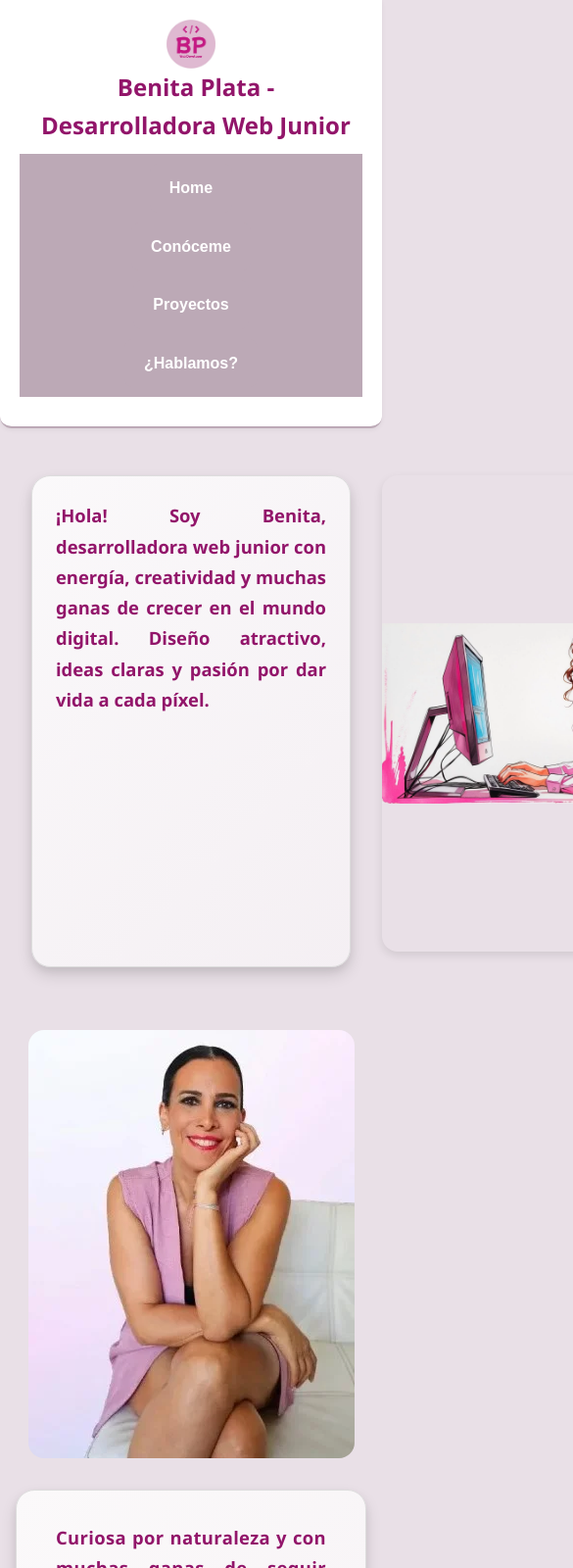
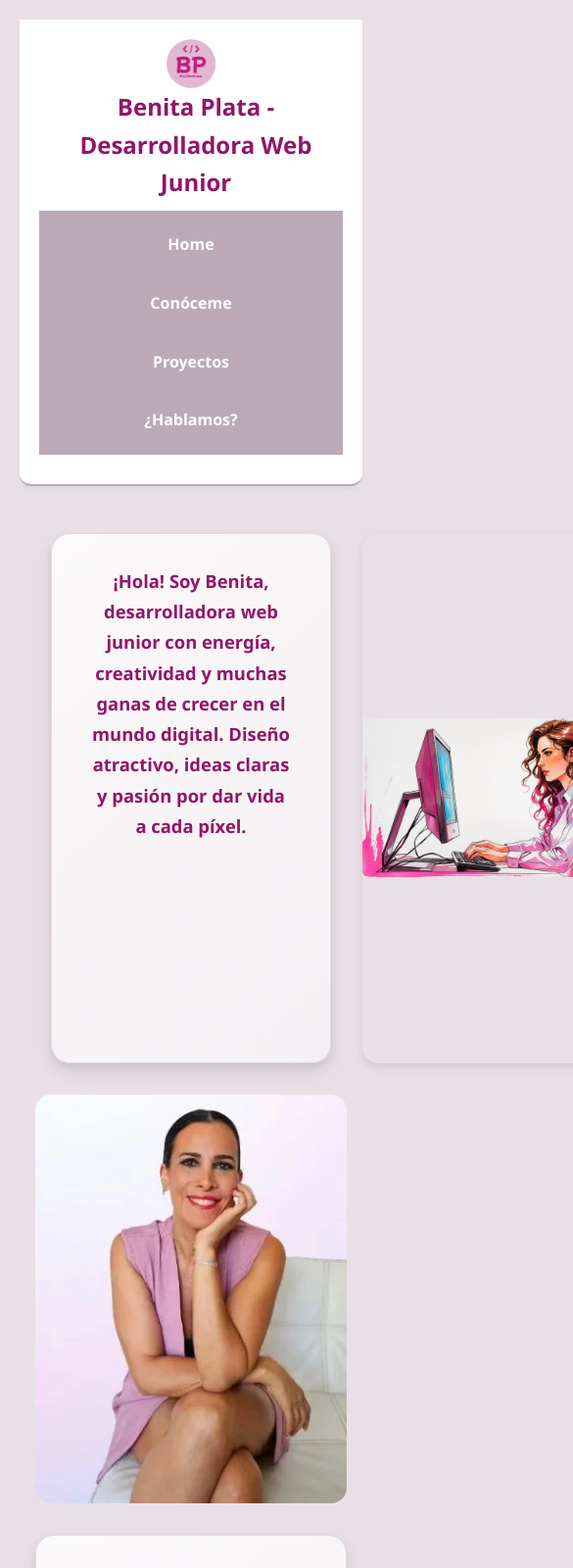
Before and after one commit to BenitaPlata/Portfolio-BenitaPlata, a website: page index.html in a window 390 px wide. Shown: the top 1600 px of the page at 98% size, 585 px wide, since content can reach past the window. Drawn offline with Linux system fonts and the light colour scheme.

Commit message:
cambio media query

```diff
--- a/index.css
+++ b/index.css
@@ -1,12 +1,11 @@
 /*---RESET GENERAL---*/
-
 * {
   margin: 0;
   padding: 0;
   box-sizing: border-box;
 }
 
-/*---DEFINO MIS VARIABLES----*/
+/*---VARIABLES---*/
 :root {
   --color-fondo: #e9e0e7;
   --color-texto: #333333;
@@ -29,50 +28,46 @@
   --font-size-botones: 1.1rem;
 }
 
-/*---ESTILOS GENERALES----*/
-
+/*---ESTILOS GENERALES---*/
 body {
-  background-color: #e9e0e7;
-  color: #333;
-  font-family: Arial, sans-serif;
+  background-color: var(--color-fondo);
+  color: var(--color-texto);
+  font-family: var(--fuente-principal);
   line-height: 1.6;
+  padding: var(--padding-general);
 }
 
-/*---HEADER----*/
-
+/*---HEADER---*/
 header {
-  background-color: white;
+  background-color: var(--color-blanco);
   padding: 20px;
   text-align: center;
-  border-bottom: 2px solid #bca9b6; /* línea suave abajo */
-  box-shadow: 0 2px 5px rgba(0, 0, 0, 0.05); /* sombra ligera */
-  border-radius: 0 0 12px 12px; /* bordes redondeados abajo */
+  border-bottom: 2px solid var(--color-secundario);
+  box-shadow: 0 2px 5px var(--sombra-suave);
+  border-radius: 0 0 var(--radio-bordes-grande) var(--radio-bordes-grande);
 }
 
 .logo img {
   width: 50px;
   vertical-align: middle;
-  border-radius: 8px; /* bordes redondeados para suavizar */
-  box-shadow: none; /* sombra ligera */
+  border-radius: 8px;
   transition: box-shadow 0.3s ease;
 }
 
 .logo img:hover {
-  box-shadow: 0 6px 12px rgba(0, 0, 0, 0.2); /* sombra más intensa al pasar el ratón */
+  box-shadow: 0 6px 12px var(--sombra-intensa);
 }
 
 .logo h1 {
   display: inline-block;
   margin-left: 10px;
   font-size: 24px;
-  font-family: "Segoe UI", Tahoma, Geneva, Verdana, sans-serif;
-  color: #92156a; /* un toque del color morado de la paleta */
+  color: var(--color-primario);
   font-weight: 600;
   user-select: none;
 }
 
-/* ----- MENÚ DE NAVEGACIÓN ----- */
-
+/*---MENÚ DE NAVEGACIÓN---*/
 nav {
   padding: 10px 0;
   text-align: center;
@@ -82,44 +77,38 @@ nav ul {
   display: flex;
   flex-wrap: wrap;
   justify-content: center;
-  padding: 10px 20px;
   gap: 80px;
   list-style: none;
   font-weight: 600;
-  background-color: #bca9b6;
-  color: #333;
+  background-color: var(--color-secundario);
   padding: 10px 20px;
-
   cursor: pointer;
-  transition: background-color 0.3s ease;
 }
 
 nav li a {
-  background-color: #bca9b6;
-  border: none;
+  background-color: var(--color-secundario);
   color: white;
-  padding: 16px 28px; /* Igual que los botones */
-  font-size: 1.1rem; /* Igual que los botones */
-  border-radius: 8px; /* Igual que los botones */
+  padding: var(--padding-botones);
+  font-size: var(--font-size-botones);
+  border-radius: var(--radio-bordes);
   font-weight: 600;
   text-decoration: none;
   display: inline-block;
-  min-width: 120px; /* Igual que los botones */
-  transition: background-color 0.3s ease, color 0.3s ease, box-shadow 0.3s ease;
+  min-width: 120px;
+  transition: background-color 0.3s ease, box-shadow 0.3s ease;
 }
 
 nav li a:hover {
-  background-color: #92156a;
-  color: white;
-  box-shadow: 0 4px 8px rgba(0, 0, 0, 0.2);
+  background-color: var(--color-primario);
+  box-shadow: 0 4px 8px var(--sombra-intensa);
 }
 
+/*---HERO---*/
 .hero {
   width: 100%;
   display: flex;
   justify-content: center;
   padding: 2rem 1rem;
-  background-color: transparent;
 }
 
 .contenedor-hero {
@@ -137,9 +126,8 @@ nav li a:hover {
   background: linear-gradient(135deg, #ffffffcc, #f7f3f6cc);
   padding: 2rem 2.5rem;
   border-radius: 1.2rem;
-  box-shadow: 0 8px 16px rgba(0, 0, 0, 0.12), 0 4px 8px rgba(0, 0, 0, 0.06);
-  color: #92156a;
-  font-family: "Segoe UI", Tahoma, Geneva, Verdana, sans-serif;
+  box-shadow: 0 8px 16px var(--sombra-media), 0 4px 8px var(--sombra-suave);
+  color: var(--color-primario);
   font-size: 1.15rem;
   line-height: 1.7;
   font-weight: bold;
@@ -148,10 +136,10 @@ nav li a:hover {
 }
 
 .texto-hero:hover {
-  color: white;
-  background: #92156a;
+  color: var(--color-blanco);
+  background: var(--color-primario);
   transform: translateY(-6px);
-  box-shadow: 0 16px 32px rgba(0, 0, 0, 0.18), 0 8px 16px rgba(0, 0, 0, 0.1);
+  box-shadow: 0 16px 32px var(--sombra-intensa), 0 8px 16px var(--sombra-media);
 }
 
 .foto-hero {
@@ -163,36 +151,12 @@ nav li a:hover {
 .foto-hero img {
   max-width: 100%;
   height: auto;
-    object-fit: contain;
+  object-fit: contain;
   border-radius: 1rem;
-  box-shadow: 0 4px 10px rgba(0, 0, 0, 0.1);
+  box-shadow: 0 4px 10px var(--sombra-media);
 }
 
-/* Contenedor main con flex para alinear las secciones */
-main {
-  display: flex;
-  gap: 2rem;
-  align-items: center;
-  padding: 2rem;
-  flex-wrap: wrap; /* para que en pantallas pequeñas bajen a columna */
-}
-
-/* Sección foto */
-#foto {
-  flex: 1 1 300px; /* flexible, mínimo 300px */
-  display: flex;
-  justify-content: center;
-  background-color: transparent !important;
-}
-
-.mi-foto {
-  background-color: transparent !important;
-  box-shadow: none !important;
-  max-width: 430px;
-  height: auto;
-  border-radius: 1rem;
-}
-
+/*---FILA SUPERIOR---*/
 .fila-superior {
   display: flex;
   gap: 2rem;
@@ -200,41 +164,46 @@ main {
   flex-wrap: wrap;
 }
 
-/* Sección presentación con estilo de tarjeta */
+#foto {
+  flex: 1 1 300px;
+  display: flex;
+  justify-content: center;
+}
+
+.mi-foto {
+  max-width: 430px;
+  height: auto;
+  border-radius: 1rem;
+}
+
 #presentacion {
   flex: 2 1 400px;
-  background: linear-gradient(
-    135deg,
-    #ffffffcc,
-    #f7f3f6cc
-  ); /* degradado sutil */
+  background: linear-gradient(135deg, #ffffffcc, #f7f3f6cc);
   padding: 2rem 2.5rem;
   border-radius: 1.2rem;
-  box-shadow: 0 8px 16px rgba(0, 0, 0, 0.12), 0 4px 8px rgba(0, 0, 0, 0.06);
-  color: #92156a;
-  font-family: "Segoe UI", Tahoma, Geneva, Verdana, sans-serif;
+  box-shadow: 0 8px 16px var(--sombra-media), 0 4px 8px var(--sombra-suave);
+  color: var(--color-primario);
   font-size: 1.15rem;
   line-height: 1.7;
+  font-weight: bold;
   border: 1px solid #ddd;
   transition: transform 0.3s ease, box-shadow 0.3s ease;
-  font-weight: bold;
 }
 
-/* Efecto hover  */
 #presentacion:hover {
-  color: white;
+  color: var(--color-blanco);
   transform: translateY(-6px);
-  box-shadow: 0 16px 32px rgba(0, 0, 0, 0.18), 0 8px 16px rgba(0, 0, 0, 0.1);
-  background: #92156a;
+  background: var(--color-primario);
+  box-shadow: 0 16px 32px var(--sombra-intensa), 0 8px 16px var(--sombra-media);
 }
 
-/* Opcional: mejora el texto de párrafos dentro */
 #presentacion p {
   margin-bottom: 1.2rem;
   text-align: justify;
   letter-spacing: 0.02em;
 }
 
+/*---SECCIÓN LENGUAJES---*/
 #lenguajes {
   padding: 10px 20px;
   max-width: 1200px;
@@ -244,44 +213,42 @@ main {
 
 .lista-lenguajes {
   display: flex;
-  justify-content: center; /* reparte los botones con espacio uniforme */
-  flex-wrap: wrap; /* para que bajen a la siguiente línea en pantallas pequeñas */
+  justify-content: center;
+  flex-wrap: wrap;
   gap: 40px 100px;
   padding: 0;
   margin: 0;
   list-style: none;
 }
+
 .lista-lenguajes li button {
-  background-color: #bca9b6;
+  background-color: var(--color-secundario);
   border: none;
   color: white;
-  padding: 16px 28px; /* Aumentamos el tamaño del botón */
-  font-size: 1.1rem; /* Aumentamos el tamaño del texto */
-  border-radius: 8px;
+  padding: var(--padding-botones);
+  font-size: var(--font-size-botones);
+  border-radius: var(--radio-bordes);
   font-weight: 600;
   cursor: pointer;
-  transition: background-color 0.3s ease, color 0.3s ease;
-  min-width: 120px; /* Opcional: para que todos tengan un tamaño mínimo más generoso */
+  min-width: 120px;
+  transition: background-color 0.3s ease, box-shadow 0.3s ease;
 }
 
 .lista-lenguajes li button:hover {
-  background-color: #92156a;
-
-  color: white;
-  box-shadow: 0 4px 8px rgba(0, 0, 0, 0.2);
+  background-color: var(--color-primario);
+  box-shadow: 0 4px 8px var(--sombra-intensa);
 }
 
+/*---FOOTER---*/
 footer {
-  background-color: #bca9b6; /* mismo color que la barra de navegación */
-  color: #92156a;
-  /* texto oscuro para buen contraste */
+  background-color: var(--color-secundario);
+  color: var(--color-primario);
   text-align: center;
   padding: 20px 15px;
-  font-family: "Segoe UI", Tahoma, Geneva, Verdana, sans-serif;
   font-size: 1rem;
-  border-top: 1px solid #bca9b6; /* línea sutil arriba para separar */
-  box-shadow: 0 -2px 6px rgba(0, 0, 0, 0.1);
-  border-radius: 12px 12px 0 0; /* bordes redondeados arriba */
+  border-top: 1px solid var(--color-secundario);
+  box-shadow: 0 -2px 6px var(--sombra-suave);
+  border-radius: var(--radio-bordes-grande) var(--radio-bordes-grande) 0 0;
 }
 
 footer p {
@@ -290,38 +257,45 @@ footer p {
 
 footer a {
   color: white;
-
   text-decoration: none;
   margin: 0 10px;
   font-weight: 600;
-  transition: background-color 0.3s ease, color 0.3s ease, box-shadow 0.3s ease;
-  padding: 10px 20px; /* más espacio interno */
-  border-radius: 8px;
+  padding: 10px 20px;
+  border-radius: var(--radio-bordes);
   display: inline-block;
+  transition: background-color 0.3s ease, box-shadow 0.3s ease;
 }
 
 footer a:hover {
-  background-color: #92156a;
-  color: white;
-  box-shadow: 0 4px 8px rgba(0, 0, 0, 0.2);
-  border-bottom-color: transparent;
+  background-color: var(--color-primario);
+  box-shadow: 0 4px 8px var(--sombra-intensa);
 }
 
-/* Móviles (pantallas pequeñas) */
+/*---MEDIA QUERIES---*/
+
+/* Móviles (<600px) */
 @media (max-width: 599px) {
-  /* El main se apila en columna */
   main {
     flex-direction: column;
     padding: 1rem;
   }
 
-  /* Foto y presentación ocupan todo el ancho */
-  #foto,
-  #presentacion {
+  #foto, #presentacion, .foto-hero, .texto-hero {
     flex: 1 1 100%;
   }
 
-  /* Menú de navegación apila vertical y con menos gap */
+  .contenedor-hero {
+    flex-direction: column-reverse;
+    text-align: center;
+    align-items: center;
+  }
+
+  .foto-hero img, .mi-foto {
+    max-width: 100%;
+    height: auto;
+    object-fit: contain;
+  }
+
   nav ul {
     flex-direction: column;
     gap: 10px;
@@ -334,7 +308,6 @@ footer a:hover {
     font-size: 1rem;
   }
 
-  /* Lista de lenguajes se apila vertical */
   .lista-lenguajes {
     flex-direction: column;
     gap: 15px;
@@ -344,19 +317,18 @@ footer a:hover {
     width: 100%;
     min-width: auto;
   }
-s
-  /* Footer con padding más pequeño */
+
   footer {
     padding: 15px 10px;
     font-size: 0.9rem;
   }
 }
 
-/* Tablets (pantallas medianas) */
+/* Tablets (600px - 899px) */
 @media (min-width: 600px) and (max-width: 899px) {
   main {
     padding: 1.5rem;
-    flex-wrap: nowrap;
+    flex-wrap: wrap;
   }
 
   #foto {
@@ -387,45 +359,21 @@ s
   }
 }
 
-/* Escritorio (pantallas grandes) */
-
-@media (max-width: 768px) {
-  .contenedor-hero {
-    flex-direction: column-reverse;
-    align-items: center;
-    text-align: center;
+/* Escritorio (>=900px) */
+@media (min-width: 900px) {
+  main {
+    padding: 2rem;
   }
 
-  .texto-hero {
-    text-align: justify;
-    padding: 1.5rem;
+  .contenedor-hero {
+    flex-direction: row;
   }
 
-  .foto-hero {
-    margin-bottom: 1rem;
+  #foto {
+    flex: 1 1 35%;
   }
 
-  .foto-hero img {
-    max-width: 250px;
+  #presentacion {
+    flex: 2 1 60%;
   }
 }
-
-/* Ajustes finos para que la foto NO rompa el responsive */
-@media (max-width: 599px) {
-
-  #foto,
-  .foto-hero {
-    flex: 1 1 100% !important;
-  }
-
-  .mi-foto,
-  .foto-hero img {
-    max-width: 100% !important;
-    height: auto !important;
-    object-fit: contain;
-  }
-
-  .texto-hero {
-    flex: 1 1 100% !important;
-  }
-}
--- a/index.html
+++ b/index.html
@@ -44,6 +44,7 @@
     <!-- CONTENIDO PRINCIPAL -->
     <main>
       <!-- SECCIÓN HERO (PRESENTACIÓN BREVE) -->
+      <!-- SECCIÓN HERO (PRESENTACIÓN BREVE) -->
       <section class="hero">
         <div class="contenedor-hero">
           <div class="texto-hero">
@@ -54,7 +55,7 @@
             </p>
           </div>
           <div class="foto-hero">
-            <img src="imágenes/caricatura4_11zon.webp" alt="Foto de Ita"
+            <img src="imágenes/caricatura4_11zon.webp" alt="Foto de Ita" />
           </div>
         </div>
       </section>
```
